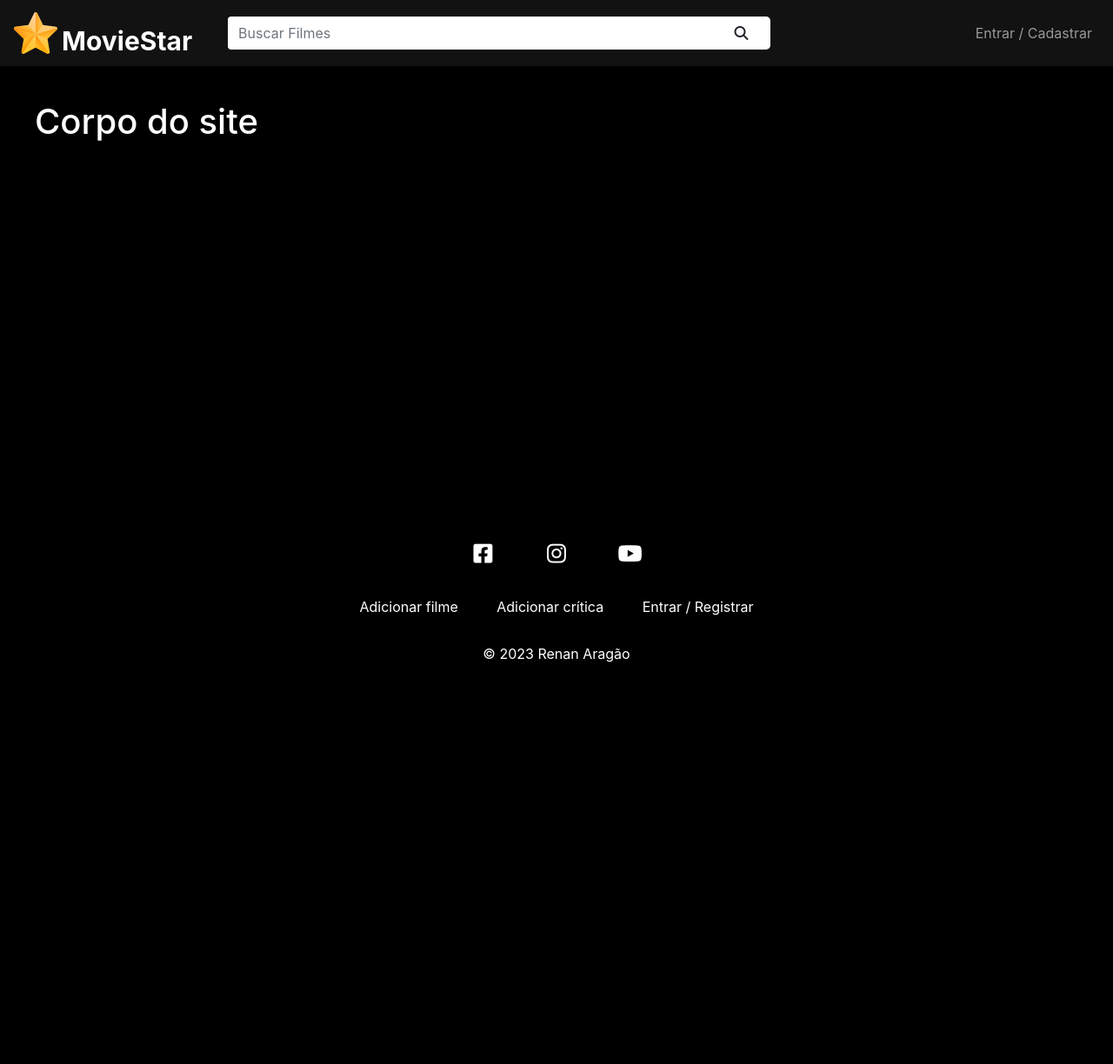
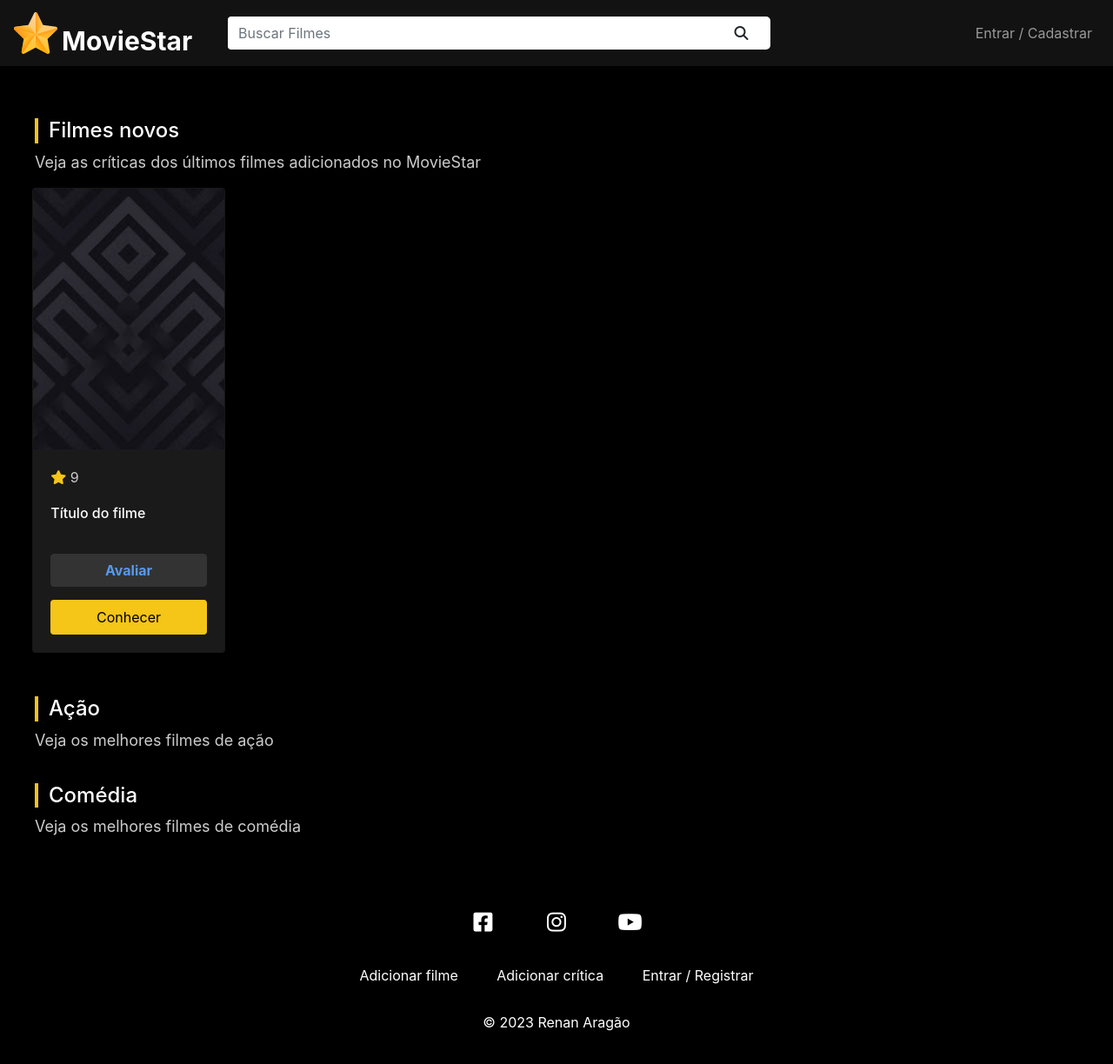
Before and after one commit to renanaragao9/projetoMovieStar, a PHP site: page / in a window 1280 px wide. Shown: the whole page at 87% size. Before the commit the page ends 762 px from the top, so only its background shows below. Run offline with PHP 8.4, Linux system fonts and the light colour scheme; some libraries are stand-ins or nearby versions.

Commit message:
Iniciando a home

```diff
--- a/css/styles.css
+++ b/css/styles.css
@@ -88,6 +88,77 @@
     color: #FFF;
     min-height: 65vh;
     padding: 40px;
+}
+
+.section-title {
+    font-size: 24px;
+    border-left: 4px solid #F5C518;
+    padding-left: 12px;
+    margin-top: 20px;
+}
+
+.section-description {
+    color: #CCC;
+    font-size: 18px;
+}
+
+.movies-container {
+    display: flex;
+    flex-wrap: wrap;
+    margin: 0 -15px;
+}
+
+.movie-card {
+    background-color: #1A1A1A;
+    width: 18%;
+    margin-bottom: 30px;
+    margin-left: 1%;
+    margin-right: 1%;
+}
+
+.movie-card .card-img-top {
+    height: 300px;
+    width: 100%;
+    background-size: cover;
+    background-position: center;
+}
+
+.card-title {
+    height: 3rem;
+}
+
+.card-title a {
+    font-size: 16px;
+    color: #FFF;
+}
+
+.fas.fa-star {
+    color: #F5C518;
+}
+
+.rating {
+    color: #CCC;
+}
+
+.rate-btn {
+    margin-bottom: 15px;
+    color: #5799EF;
+    background-color: #333;
+    border-color: #333;
+    width: 100%;
+    font-weight: bold;
+}
+
+.rate-btn:hover {
+    background-color: #444;
+    border-color: #444;
+}
+
+.empty-list {
+    text-align: center;
+    font-size: 18px;
+    width: 100%;
+    font-weight: bold;
 }
 
 /* Login / Register */
--- a/index.php
+++ b/index.php
@@ -3,7 +3,34 @@
 
 ?>
     <div id="main-container" class="container-fluid">
-        <h1>Corpo do site</h1>
+        <h2 class="section-title">Filmes novos</h2>
+        <p class="section-description">Veja as críticas dos últimos filmes adicionados no MovieStar</p>
+        <div class="movies-container">
+            <div class="card movie-card">
+                <div class="card-img-top" style="background-image: url('<?= $BASE_URL ?>img/movies/movie_cover.jpg')"></div>
+                    <div class="card-body">
+                        <p class="card-rating">
+                            <i class="fas fa-star"></i>
+                            <span class="rating">9</span>
+                        </p>
+                        <h5 class="card-title">
+                            <a href="#">Título do filme</a>
+                        </h5>
+                        <a href="#" class="btn btn-primary rate-btn">Avaliar</a>
+                        <a href="#" class="btn btn-primary card-btn">Conhecer</a>
+                    </div>
+            </div>
+        </div>
+        <h2 class="section-title">Ação</h2>
+        <p class="section-description">Veja os melhores filmes de ação</p>
+        <div class="movies-container">
+
+        </div>
+        <h2 class="section-title">Comédia</h2>
+        <p class="section-description">Veja os melhores filmes de comédia</p>
+        <div class="movies-container">
+
+        </div>
     </div>
 
 <?php
```
